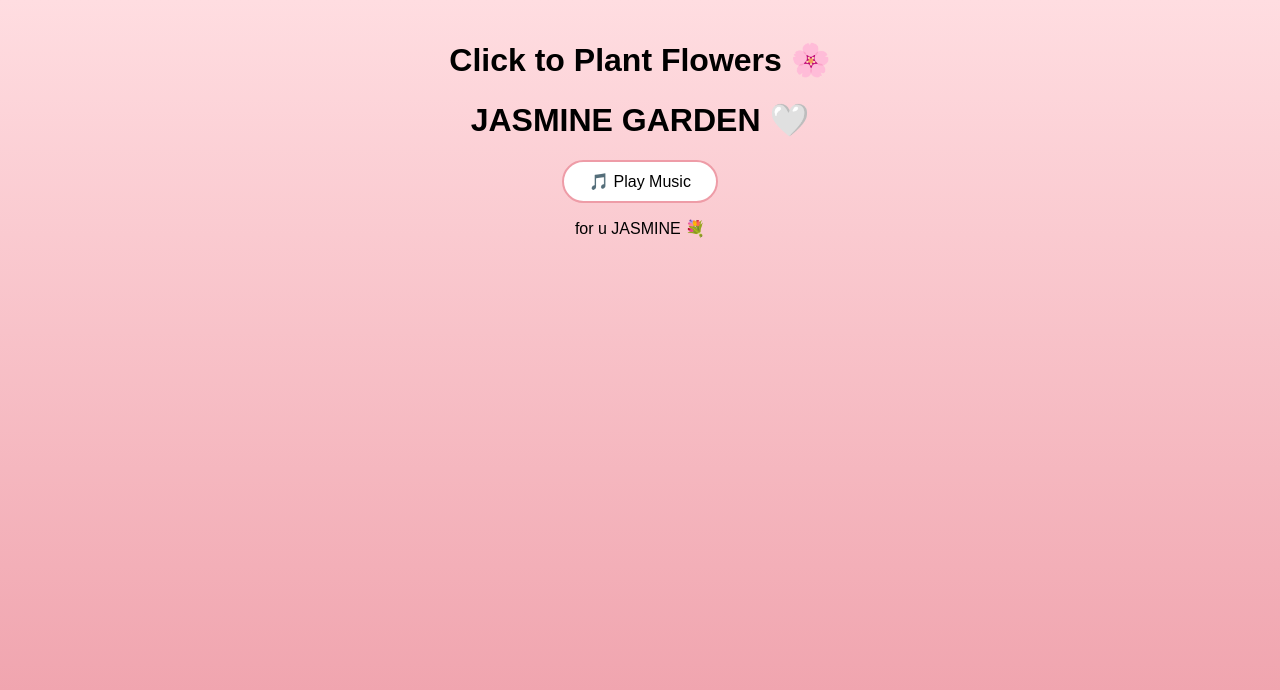
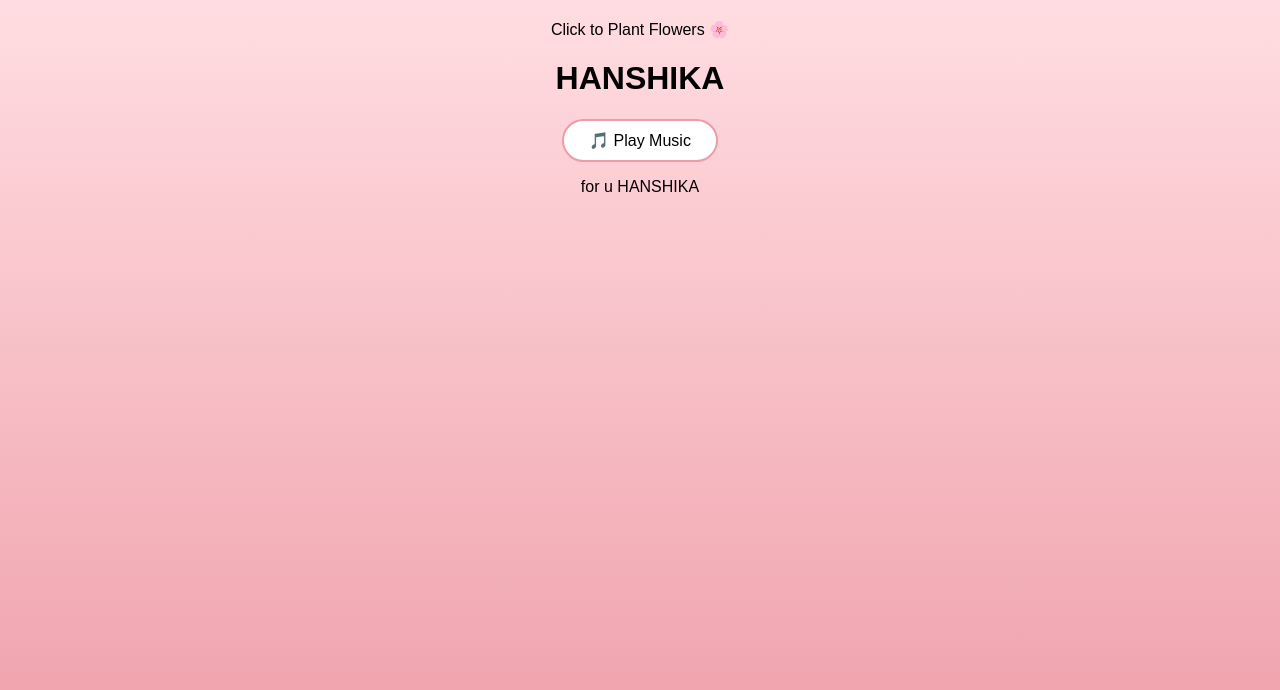
Before and after one commit to devildon9278623740-hash/HOTOKE-, a plain HTML site: page index.html in a window 1280 px wide. Drawn offline with Linux system fonts and the light colour scheme.

Commit message:
Update flower garden title and message

```diff
--- a/index.html
+++ b/index.html
@@ -7,11 +7,11 @@
     <link rel="stylesheet" href="style.css">
 </head>
 <body>
-    <div id="ui">
-        <h1>Click to Plant Flowers 🌸<h1>JASMINE GARDEN 🤍</h1>
+    <div id="ui"
+        <h1>Click to Plant Flowers 🌸<h1>HANSHIKA</h1>
         <div class="controls">
             <button id="playBtn">🎵 Play Music</button>
-            <p> for u JASMINE 💐</p>
+            <p> for u HANSHIKA</p>
         </div>
     </div>
 
```
